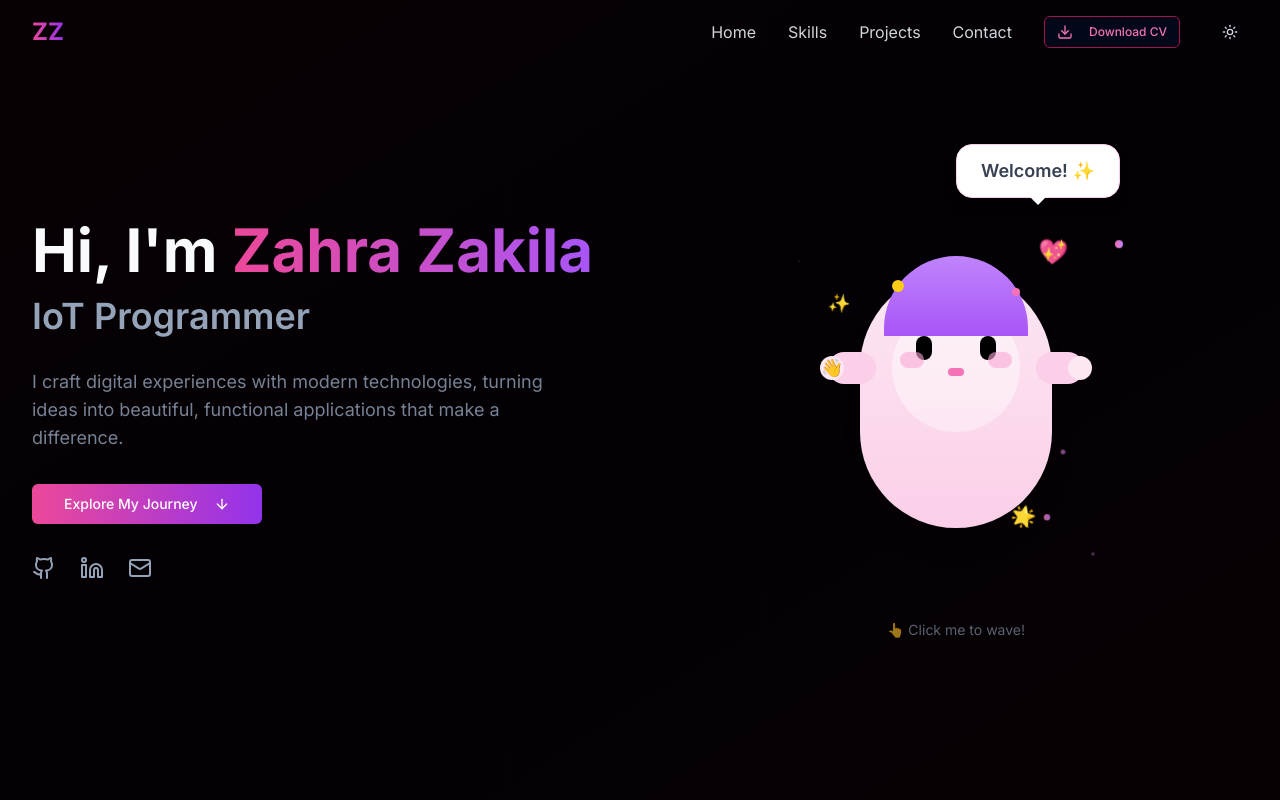
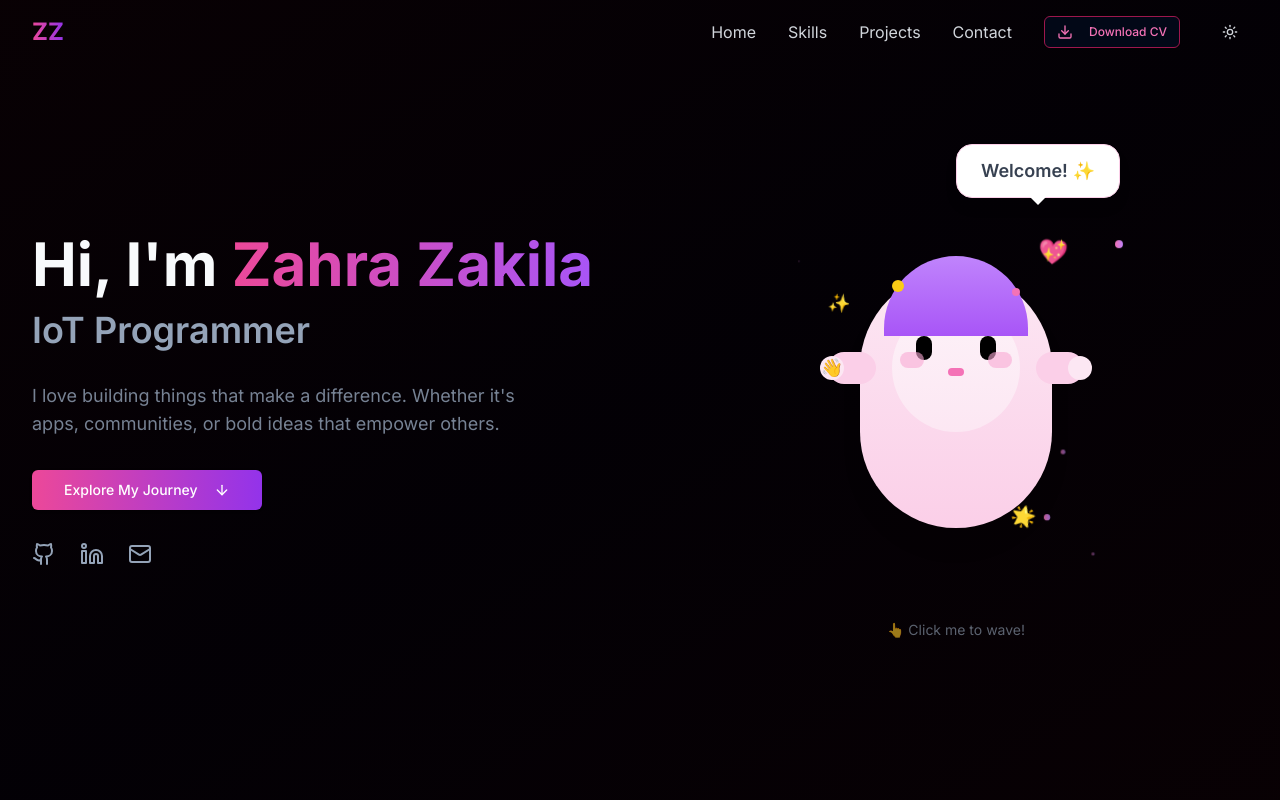
Before and after one commit to zahrazakila/zahra-portfolio, a Next.js app: page / in a window 1280 px wide. Shown: the top 800 px of the page. Built offline with nearby package versions, Linux system fonts and the light colour scheme.

Commit message:
update hero desc

```diff
--- a/src/app/components/hero-section.tsx
+++ b/src/app/components/hero-section.tsx
@@ -62,8 +62,7 @@ export default function HeroSection() {
               </div>
 
               <p className="text-lg text-muted-foreground/80 mb-8 max-w-lg mx-auto lg:mx-0">
-                I craft digital experiences with modern technologies, turning ideas into beautiful, functional
-                applications that make a difference.
+                I love building things that make a difference. Whether it's apps, communities, or bold ideas that empower others.
               </p>
 
               <div className="flex flex-col sm:flex-row gap-4 justify-center lg:justify-start items-center mb-8">
```
